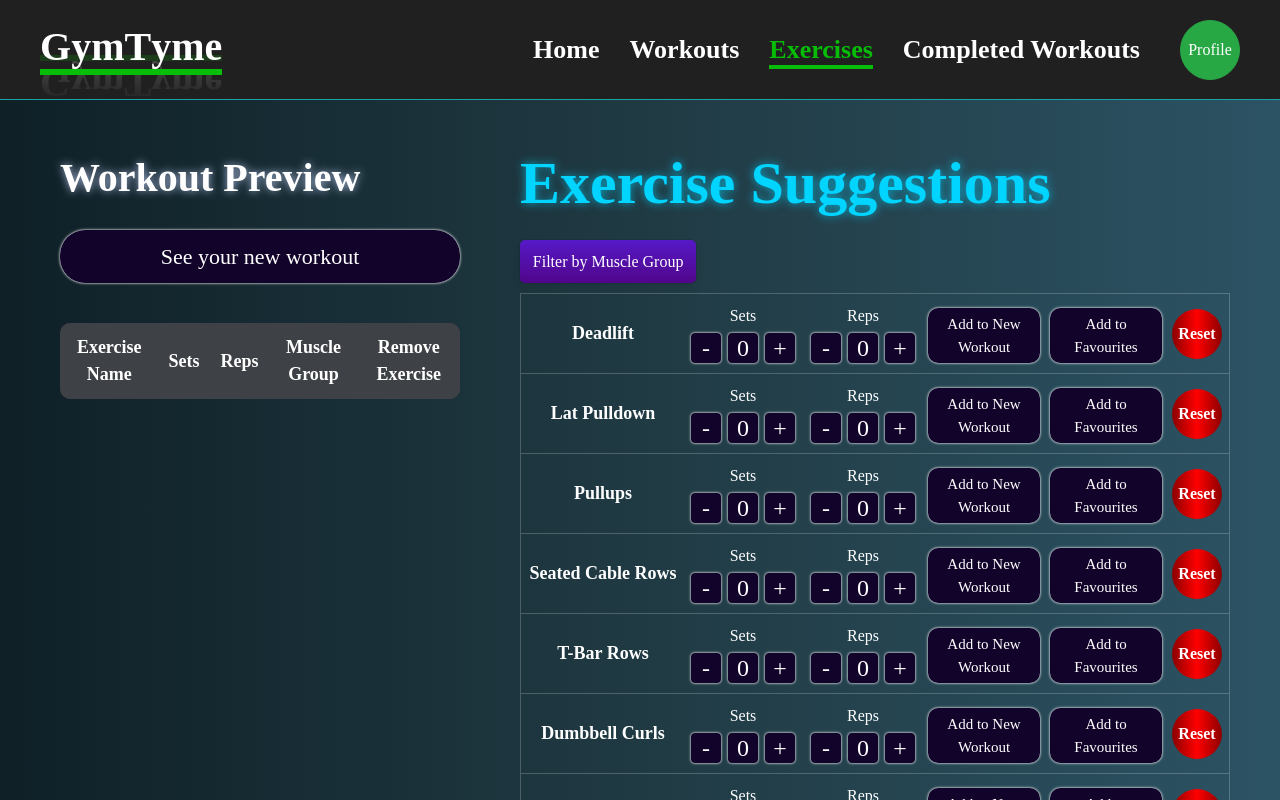
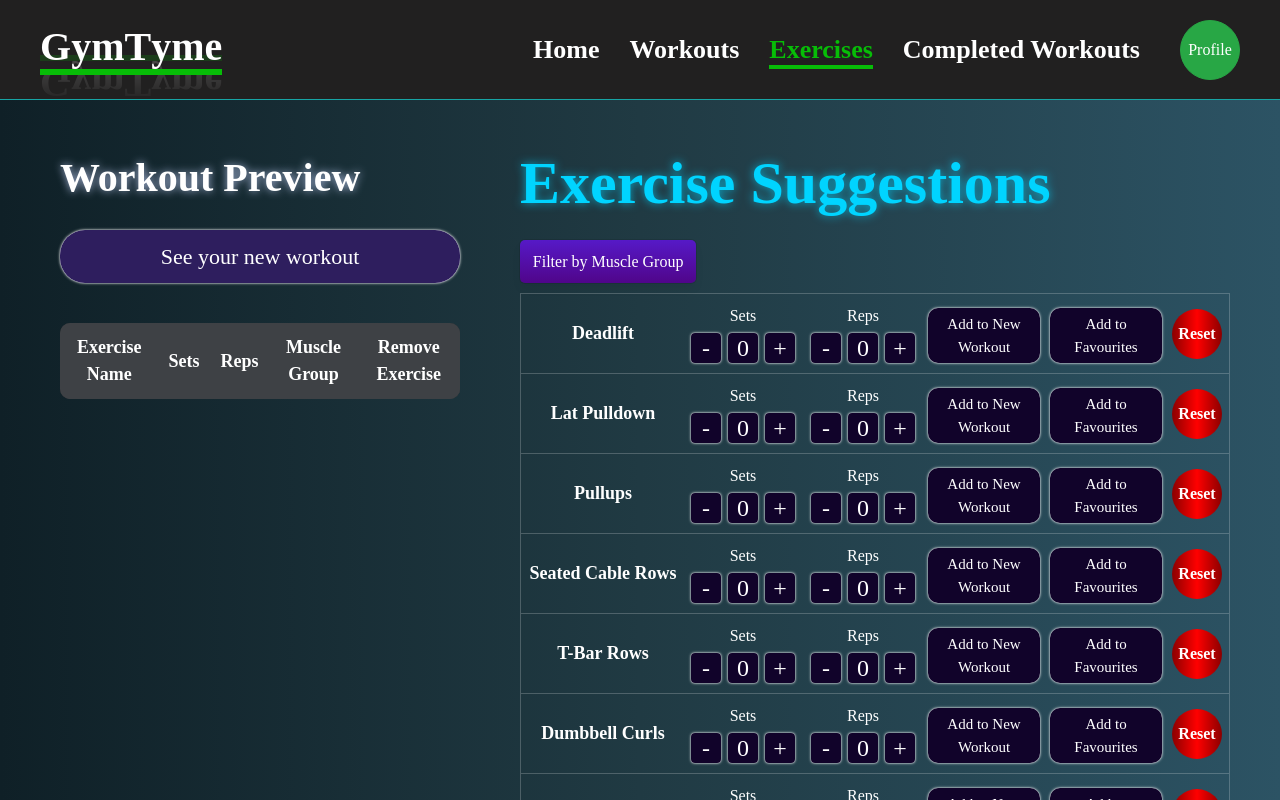
Before and after one commit to Satokii/gymtyme, a React (Vite) app: page /exercises in a window 1280 px wide. Shown: the top 800 px of the page. Built offline with nearby package versions, Linux system fonts and the light colour scheme; a web font is replaced by a local one.

Commit message:
refactor: update button bg colour

```diff
--- a/src/styles/exercises/exercises.css
+++ b/src/styles/exercises/exercises.css
@@ -42,7 +42,7 @@
   margin-bottom: 20px;
   font-size: 22px;
   border-radius: 25px;
-  background-color: #11032a;
+  background-color: #2e1e5e;
   box-shadow: 0 0 1px white, 0 0 3px white;
   opacity: 0;
   animation: 1s ease 0.3s forwards fade-in;
```
